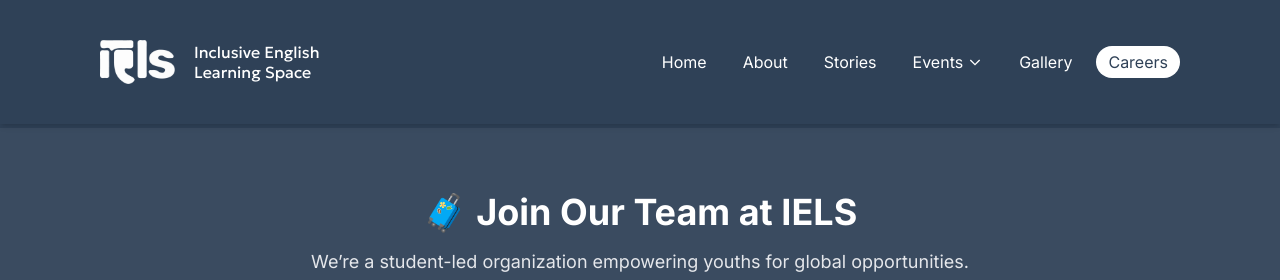
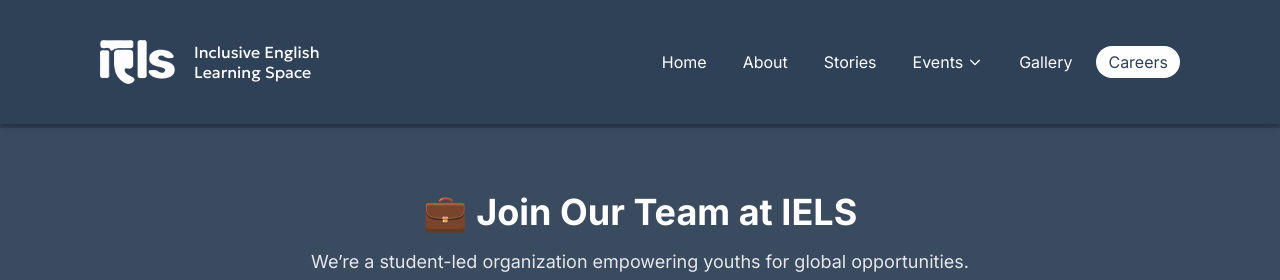
Before and after one commit to putubgs/ielsco, a Next.js app: page /careers in a window 1280 px wide. Shown: the top 280 px of the page. Built offline with nearby package versions, Linux system fonts and the light colour scheme.

Commit message:
update career page

```diff
--- a/src/app/careers/page.tsx
+++ b/src/app/careers/page.tsx
@@ -1,7 +1,9 @@
 "use client";
 
+import Header from "@/components/header";
+import Footer from "@/components/footer";
+import Image from "next/image";
 import { useState } from "react";
-import Image from "next/image";
 import Link from "next/link";
 import Pagination from "@/components/Pagination";
 
@@ -150,10 +152,12 @@ export default function CareersPage() {
   );
 
   return (
+    <div>
+    <Header />
     <div className="min-h-screen bg-[#3a4b60] text-white">
       {/* Hero */}
       <section className="text-center py-16 px-4">
-        <h1 className="text-4xl font-bold mb-4">🧳 Join Our Team at IELS</h1>
+        <h1 className="text-4xl font-bold mb-4">💼 Join Our Team at IELS</h1>
         <p className="max-w-2xl mx-auto text-lg text-gray-200">
           We’re a student-led organization empowering youths for global
           opportunities. Explore open positions and be part of our journey.
@@ -161,7 +165,7 @@ export default function CareersPage() {
         {/* Dummy Image */}
         <div className="mt-8 flex justify-center">
           <Image
-            src="/images/contents/general/iels_gathering.png"
+            src="/images/contents/general/iels_team.png"
             alt="IELS Team"
             width={800}
             height={300}
@@ -335,6 +339,8 @@ export default function CareersPage() {
           </a>
         </p>
       </div>
+      </div>
+      <Footer />
     </div>
   );
 }
```
Also changed, not shown: 1 other file (tests, documents, lock files or other folders).
